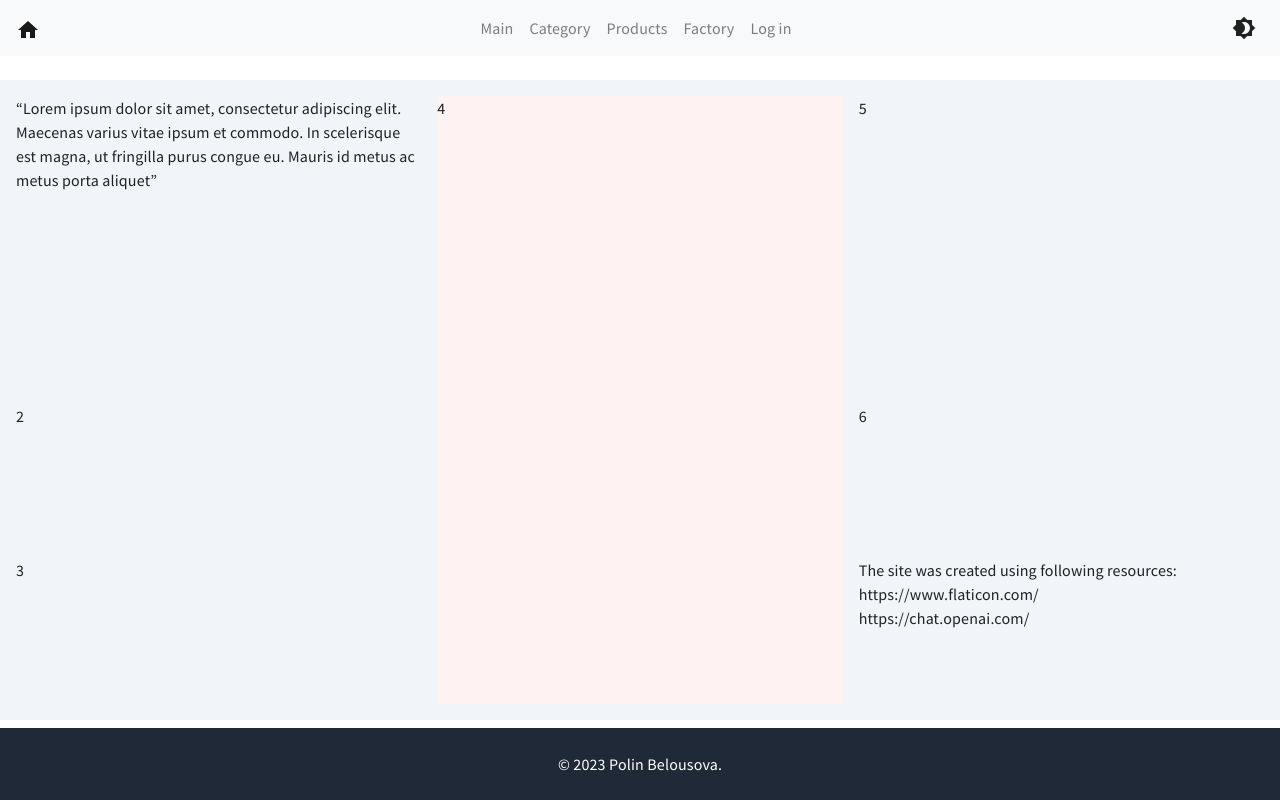
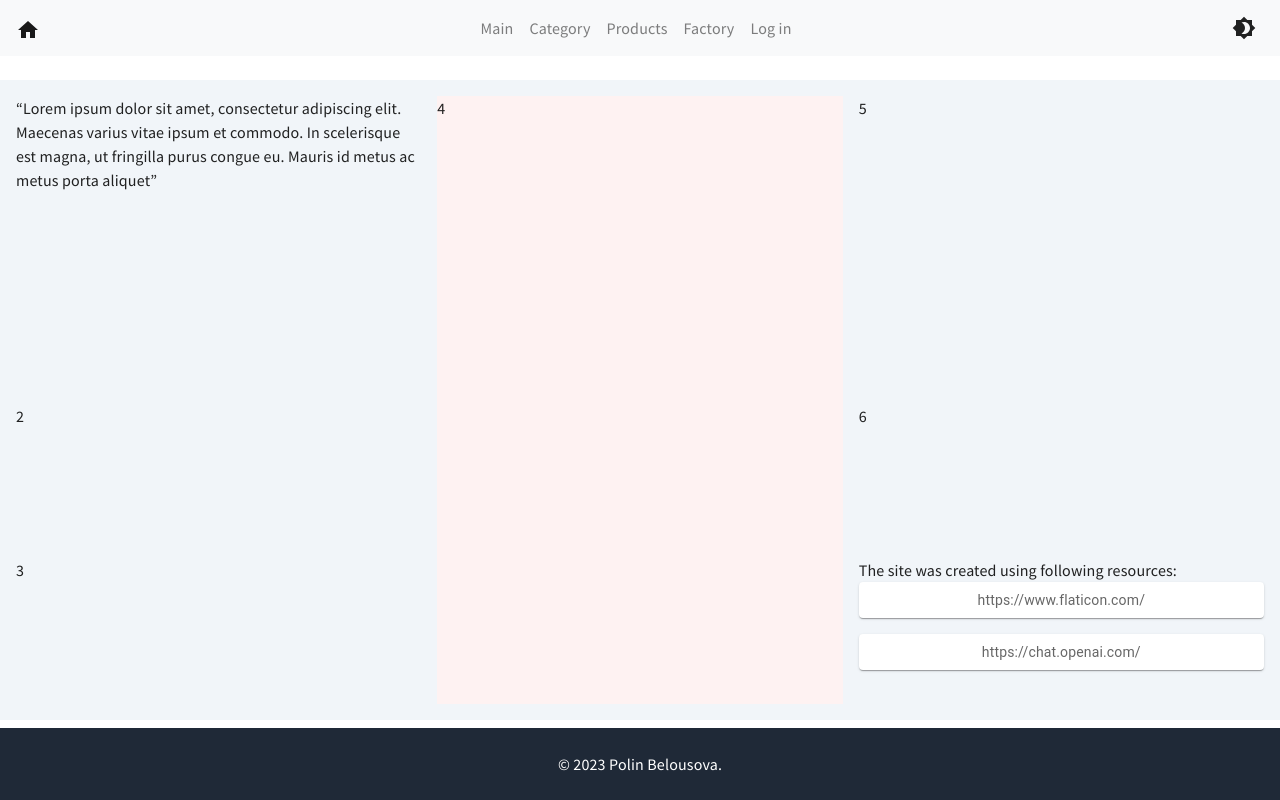
Before and after one commit to melission/react-router-demo, a React app: page / in a window 1280 px wide. Built offline with nearby package versions, Linux system fonts and the light colour scheme.

Commit message:
react-bootstrap was replaced with MUI. No other changes

```diff
--- a/src/main-page/Resources.js
+++ b/src/main-page/Resources.js
@@ -1,23 +1,20 @@
 import React from "react";
-import Container from "react-bootstrap/esm/Container";
-import Row from "react-bootstrap/esm/Row";
+import Box from '@mui/material/Box';
+import Stack from '@mui/material/Stack';
+import StyledItem from "./StyledItem";
 
 const ResourceBlock = () => {
     const desc = 'The site was created using following resources: '
     const resourceList = ['https://www.flaticon.com/', 'https://chat.openai.com/']
     return (
-        <Container>
-            <Row>
-                {desc}
-            </Row>
-            <Row>
-                <ul>
-                    {resourceList.map((resource) => (
-                        <li>{resource}</li>
-                    ))}
-                </ul>
-            </Row>
-        </Container>
+        <Box>
+            {desc}
+            <Stack spacing={2}>
+                {resourceList.map((resource) => (
+                    <StyledItem>{resource}</StyledItem>
+                ))}
+            </Stack>
+        </Box>
     )
 }
 
```
